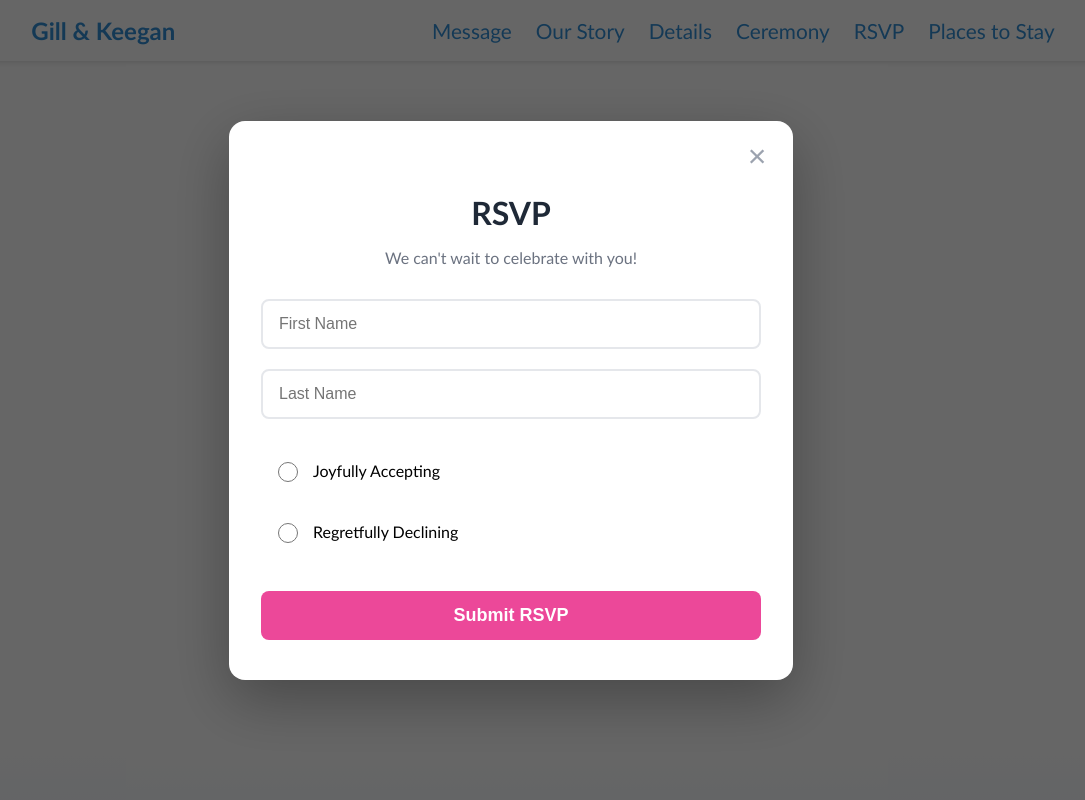
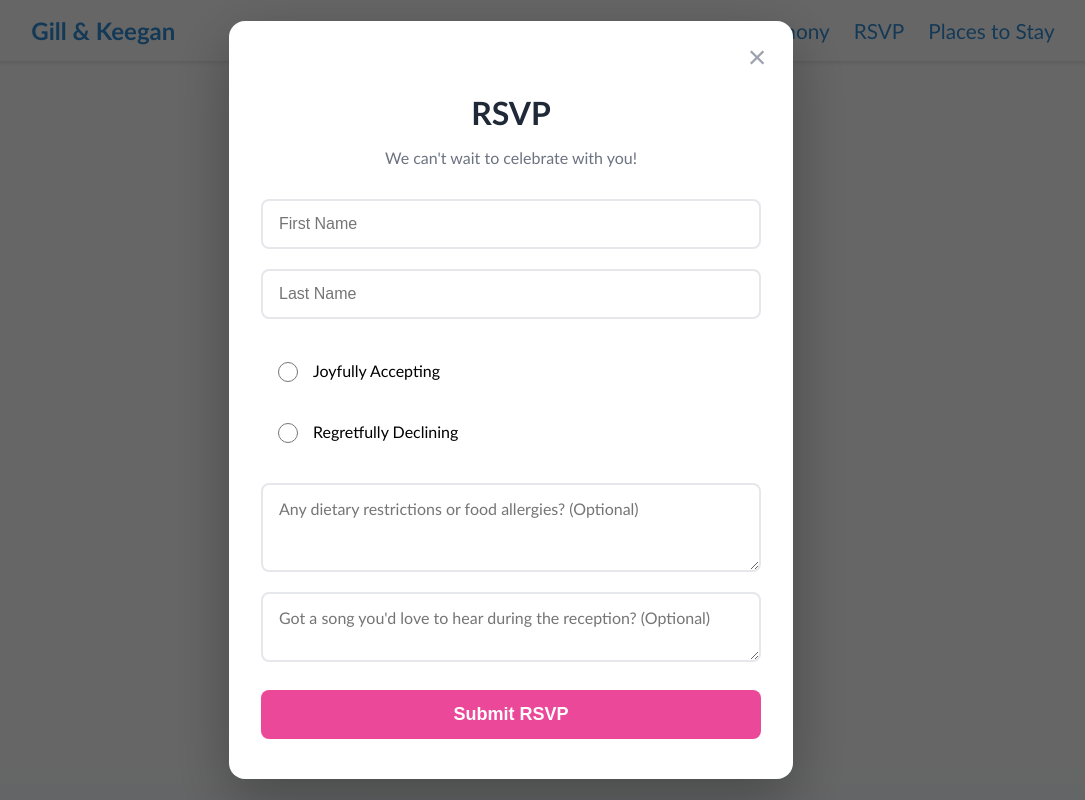
Before and after one commit to KGauthier17/gill-and-keegan-wedding, a React (Create React App) app: page / in a window 1280 px wide. Both pictures are taken after a click on the button "RSVP Now". Shown: the part 4532-5332 px from the top of the page, without its empty margins (129-1214 px from the left). Built offline with nearby package versions, Linux system fonts and the light colour scheme; no server answers.

Commit message:
feat: improvements to RSVP

```diff
--- a/src/components/RSVP/RSVP.css
+++ b/src/components/RSVP/RSVP.css
@@ -164,6 +164,21 @@
   border-color: #ec4899;
 }
 
+.rsvp-textarea {
+  padding: 0.875rem 1rem;
+  border: 2px solid #e5e7eb;
+  border-radius: 0.5rem;
+  font-size: 1rem;
+  outline: none;
+  transition: border-color 0.3s;
+  font-family: inherit;
+  resize: vertical;
+}
+
+.rsvp-textarea:focus {
+  border-color: #ec4899;
+}
+
 .rsvp-radio-group {
   display: flex;
   flex-direction: column;
--- a/src/components/RSVP/RSVP.js
+++ b/src/components/RSVP/RSVP.js
@@ -1,4 +1,4 @@
-import React, { useState } from "react";
+import React, { useState, useEffect } from "react";
 import { ref, push } from "firebase/database";
 import { database } from "../../firebase";
 import "./RSVP.css";
@@ -8,10 +8,25 @@ function RSVP() {
   const [formData, setFormData] = useState({
     firstName: "",
     lastName: "",
-    attending: ""
+    attending: "",
+    dietaryRestrictions: "",
+    songRequest: ""
   });
   const [submitted, setSubmitted] = useState(false);
   const [error, setError] = useState("");
+
+  // Disable background scrolling when modal is open
+  useEffect(() => {
+    if (isModalOpen) {
+      document.body.style.overflow = 'hidden';
+    } else {
+      document.body.style.overflow = 'unset';
+    }
+
+    return () => {
+      document.body.style.overflow = 'unset';
+    };
+  }, [isModalOpen]);
 
   const handleChange = (e) => {
     setFormData({
@@ -36,11 +51,13 @@ function RSVP() {
         firstName: formData.firstName,
         lastName: formData.lastName,
         attending: formData.attending,
+        dietaryRestrictions: formData.dietaryRestrictions,
+        songRequest: formData.songRequest,
         timestamp: new Date().toISOString()
       });
 
       setSubmitted(true);
-      setFormData({ firstName: "", lastName: "", attending: "" });
+      setFormData({ firstName: "", lastName: "", attending: "", dietaryRestrictions: "", songRequest: "" });
       setTimeout(() => {
         setIsModalOpen(false);
         setSubmitted(false);
@@ -55,7 +72,7 @@ function RSVP() {
     setIsModalOpen(false);
     setSubmitted(false);
     setError("");
-    setFormData({ firstName: "", lastName: "", attending: "" });
+    setFormData({ firstName: "", lastName: "", attending: "", dietaryRestrictions: "", songRequest: "" });
   };
 
   return (
@@ -131,6 +148,24 @@ function RSVP() {
                     </label>
                   </div>
 
+                  <textarea
+                    name="dietaryRestrictions"
+                    placeholder="Any dietary restrictions or food allergies? (Optional)"
+                    value={formData.dietaryRestrictions}
+                    onChange={handleChange}
+                    className="rsvp-textarea"
+                    rows="3"
+                  />
+
+                  <textarea
+                    name="songRequest"
+                    placeholder="Got a song you'd love to hear during the reception? (Optional)"
+                    value={formData.songRequest}
+                    onChange={handleChange}
+                    className="rsvp-textarea"
+                    rows="2"
+                  />
+
                   {error && <p className="rsvp-error">{error}</p>}
 
                   <button type="submit" className="rsvp-submit-button">
```
